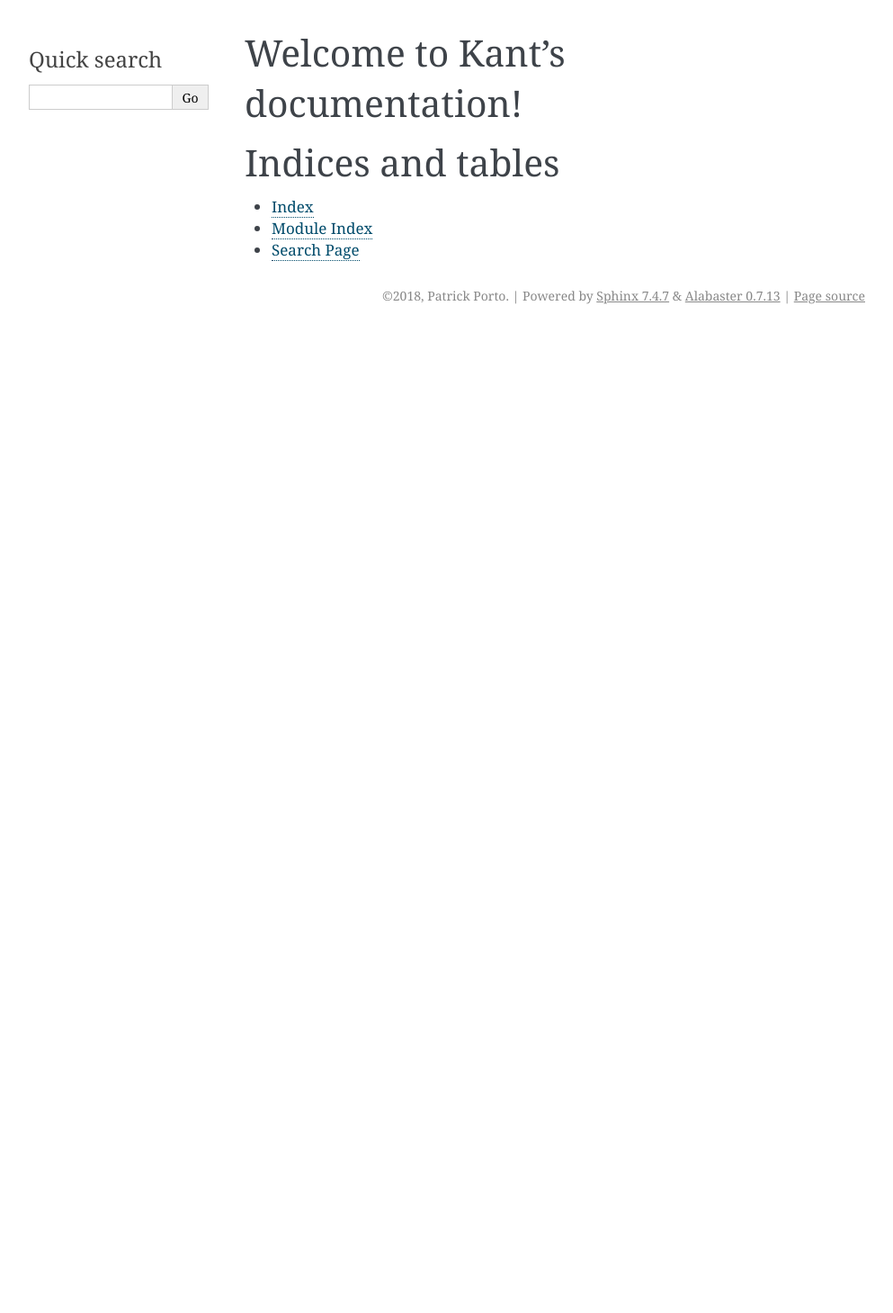
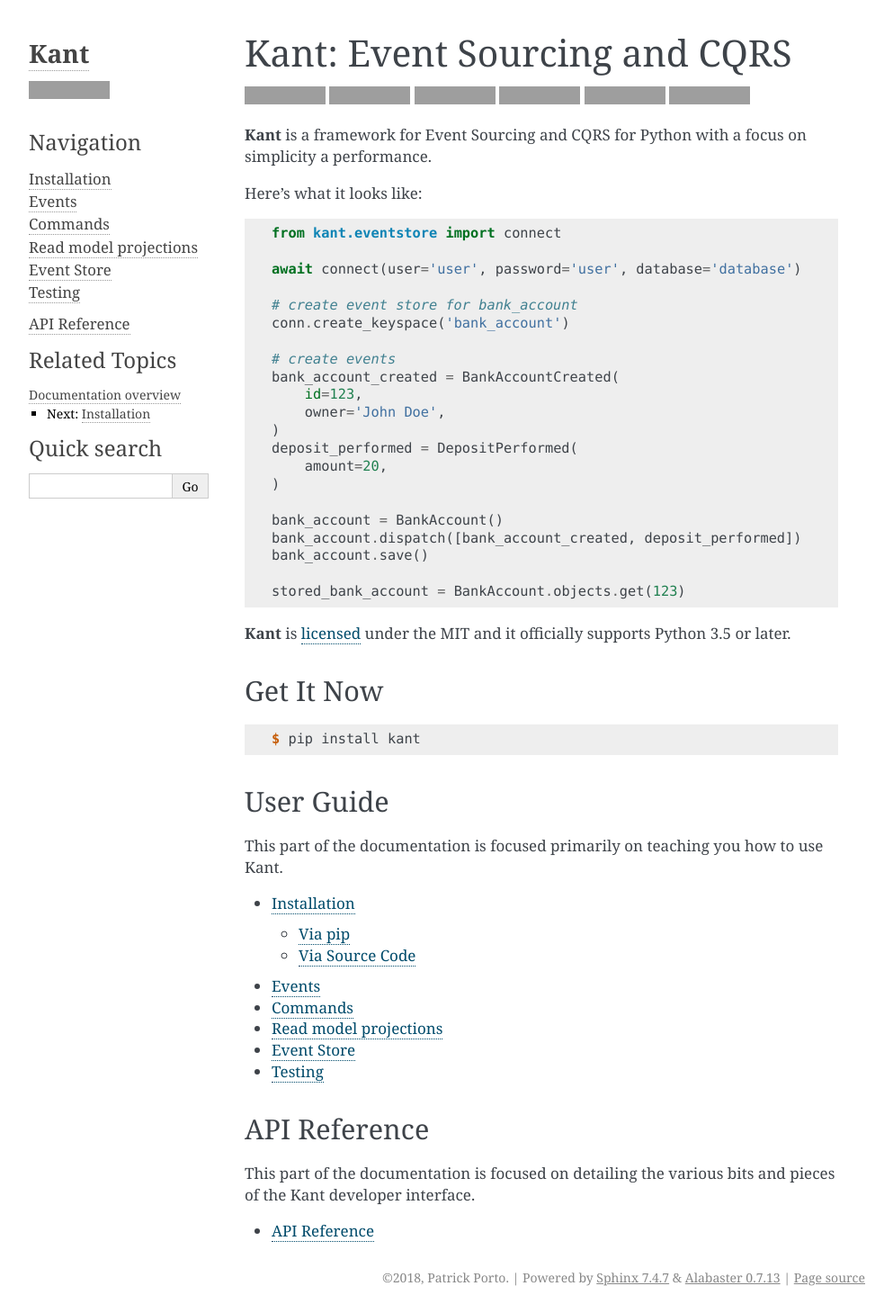
Before and after one commit to patrickporto/kant, a Sphinx documentation site: the page built from docs/index.rst, in a window 1280 px wide. Shown: the whole page at 90% size, without its empty margins (148-1141 px from the left). Built offline with Sphinx 7.4.7, drawn with Linux system fonts in a browser that asks for light colours; formulas are drawn with MathJax 3; before the commit the page ends 900 px from its top, so only the background shows below that; grey boxes are pictures that could not be loaded.

Commit message:
Add documentation basic structure

```diff
--- /dev/null
+++ b/docs/commands.rst
@@ -0,0 +1,6 @@
+.. _commands:
+
+Commands
+=============
+
+**TODO**
--- a/docs/conf.py
+++ b/docs/conf.py
@@ -51,6 +51,7 @@
 master_doc = 'index'
 
 # General information about the project.
+project = "Kant"
 copyright = '2018, Patrick Porto'
 author = 'Patrick Porto'
 
@@ -103,11 +104,18 @@
 # refs: http://alabaster.readthedocs.io/en/latest/installation.html#sidebars
 html_sidebars = {
     '**': [
+        'about.html',
+        'navigation.html',
         'relations.html',  # needs 'show_related': True theme option to display
         'searchbox.html',
     ]
 }
 
+html_theme_options = {
+    'show_related': True,
+    'github_user': 'patrickporto',
+    'github_repo': 'kant',
+}
 
 # -- Options for HTMLHelp output ------------------------------------------
 
--- /dev/null
+++ b/docs/events.rst
@@ -0,0 +1,6 @@
+.. events:
+
+Events
+=============
+
+**TODO**
--- /dev/null
+++ b/docs/eventstore.rst
@@ -0,0 +1,6 @@
+.. _eventstore:
+
+Event Store
+=============
+
+**TODO**
--- a/docs/index.rst
+++ b/docs/index.rst
@@ -1,20 +1,86 @@
-.. Kant documentation master file, created by
-   sphinx-quickstart on Tue Jan 23 19:52:39 2018.
-   You can adapt this file completely to your liking, but it should at least
-   contain the root `toctree` directive.
+Kant: Event Sourcing and CQRS
+================================
 
-Welcome to Kant's documentation!
-================================
+.. image:: https://badges.frapsoft.com/os/mit/mit.png?v=103
+    :target: https://opensource.org/licenses/mit-license.php
+
+.. image:: https://travis-ci.org/patrickporto/kant.svg?branch=master
+    :target: https://travis-ci.org/patrickporto/kant
+
+.. image:: https://codecov.io/github/patrickporto/kant/coverage.svg?branch=master
+    :target: https://codecov.io/github/patrickporto/kant?branch=master
+
+.. image:: https://img.shields.io/pypi/v/kant.svg
+    :target: https://pypi.python.org/pypi/kant
+
+.. image:: https://img.shields.io/pypi/pyversions/kant.svg
+    :target: https://pypi.python.org/pypi/kant
+
+.. image:: https://img.shields.io/pypi/implementation/kant.svg
+    :target: https://pypi.python.org/pypi/kant
+
+**Kant** is a framework for Event Sourcing and CQRS for Python with a focus on simplicity a performance.
+
+Here’s what it looks like:
+
+.. code-block:: python3
+
+    from kant.eventstore import connect
+
+    await connect(user='user', password='user', database='database')
+
+    # create event store for bank_account
+    conn.create_keyspace('bank_account')
+
+    # create events
+    bank_account_created = BankAccountCreated(
+        id=123,
+        owner='John Doe',
+    )
+    deposit_performed = DepositPerformed(
+        amount=20,
+    )
+
+    bank_account = BankAccount()
+    bank_account.dispatch([bank_account_created, deposit_performed])
+    bank_account.save()
+
+    stored_bank_account = BankAccount.objects.get(123)
+
+
+**Kant** is licensed_ under the MIT and it officially supports Python 3.5 or later.
+
+Get It Now
+----------
+
+.. code-block:: console
+
+    $ pip install kant
+
+
+User Guide
+----------
+
+This part of the documentation is focused primarily on teaching you how to use Kant.
 
 .. toctree::
    :maxdepth: 2
-   :caption: Contents:
 
+   installation
+   events
+   commands
+   projections
+   eventstore
+   testing
 
+API Reference
+-------------
 
-Indices and tables
-==================
+This part of the documentation is focused on detailing the various bits and pieces of the Kant developer interface.
 
-* :ref:`genindex`
-* :ref:`modindex`
-* :ref:`search`
+.. toctree::
+   :maxdepth: 2
+
+   reference
+
+.. _licensed: https://opensource.org/licenses/mit-license.php
--- /dev/null
+++ b/docs/installation.rst
@@ -0,0 +1,39 @@
+.. _installation:
+
+Installation
+=============
+
+Kant supports Python versions 3.5 and up and is installable via pip or from source.
+
+Via pip
+-------
+
+To install kant, simply run the following command in a terminal:
+
+.. code-block:: console
+
+    $ pip install -U kant
+
+If you don’t have pip_ installed, check out this `this guide`__.
+
+Via Source Code
+---------------
+
+To install the latest development version of dramatiq from source, clone the repo from GitHub_
+
+.. code-block:: console
+
+    $ get clone https://github.com/patrickporto/kant
+
+then install it to your local site-packages by running
+
+.. code-block:: console
+
+    $ python setup.py install
+
+in the cloned directory.
+
+.. _pip: https://pip.pypa.io/en/stable/
+.. _pip-guide: http://docs.python-guide.org/en/latest/starting/installation/
+.. _GitHub: https://github.com/patrickporto/kant
+__ pip-guide_
--- /dev/null
+++ b/docs/projections.rst
@@ -0,0 +1,6 @@
+.. _projections:
+
+Read model projections
+=============
+
+**TODO**
--- /dev/null
+++ b/docs/testing.rst
@@ -0,0 +1,6 @@
+.. _testing:
+
+Testing
+=============
+
+**TODO**
```
Also changed, not shown: docs/reference.rst (added, +11 -0 lines).
